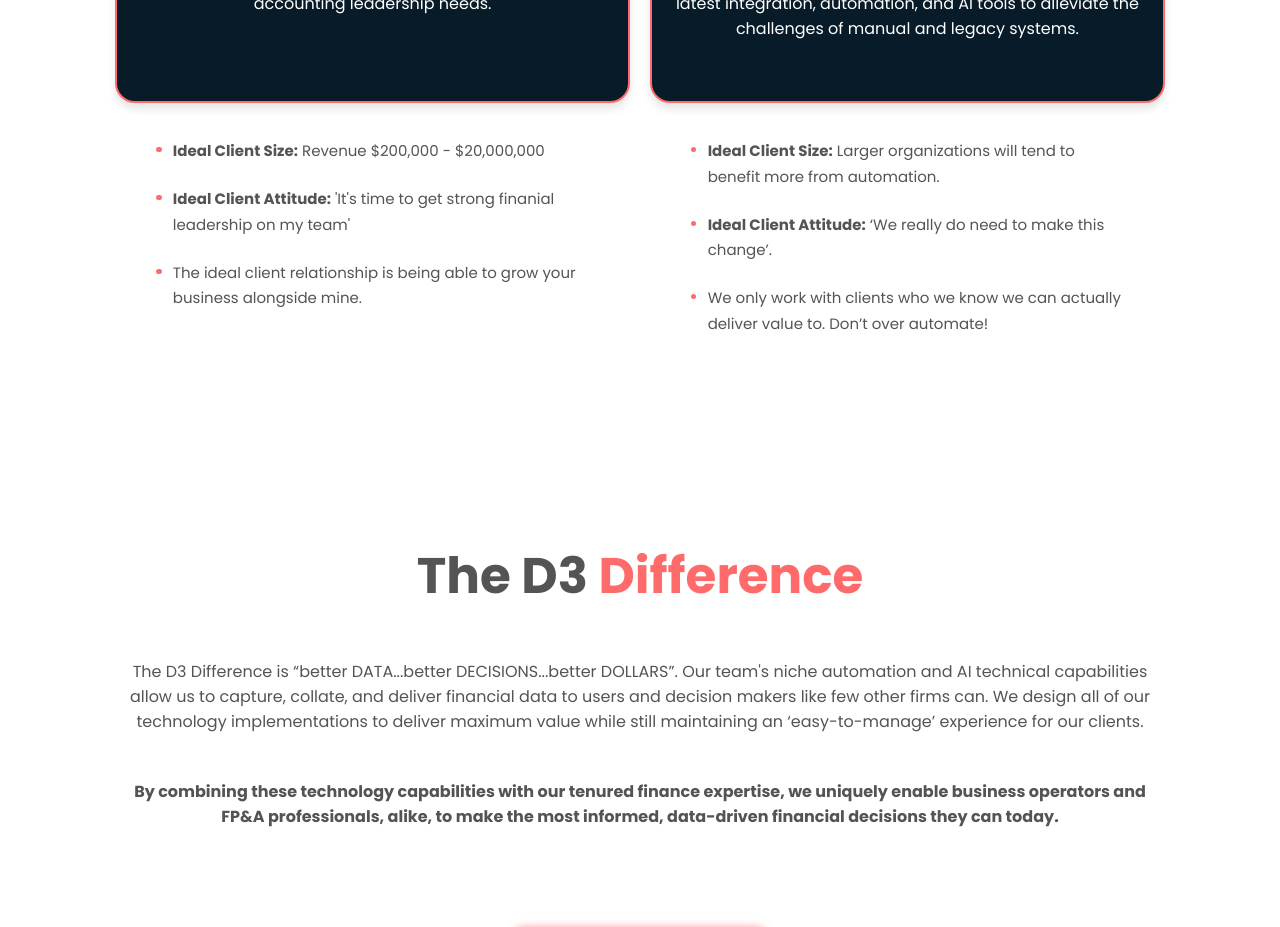
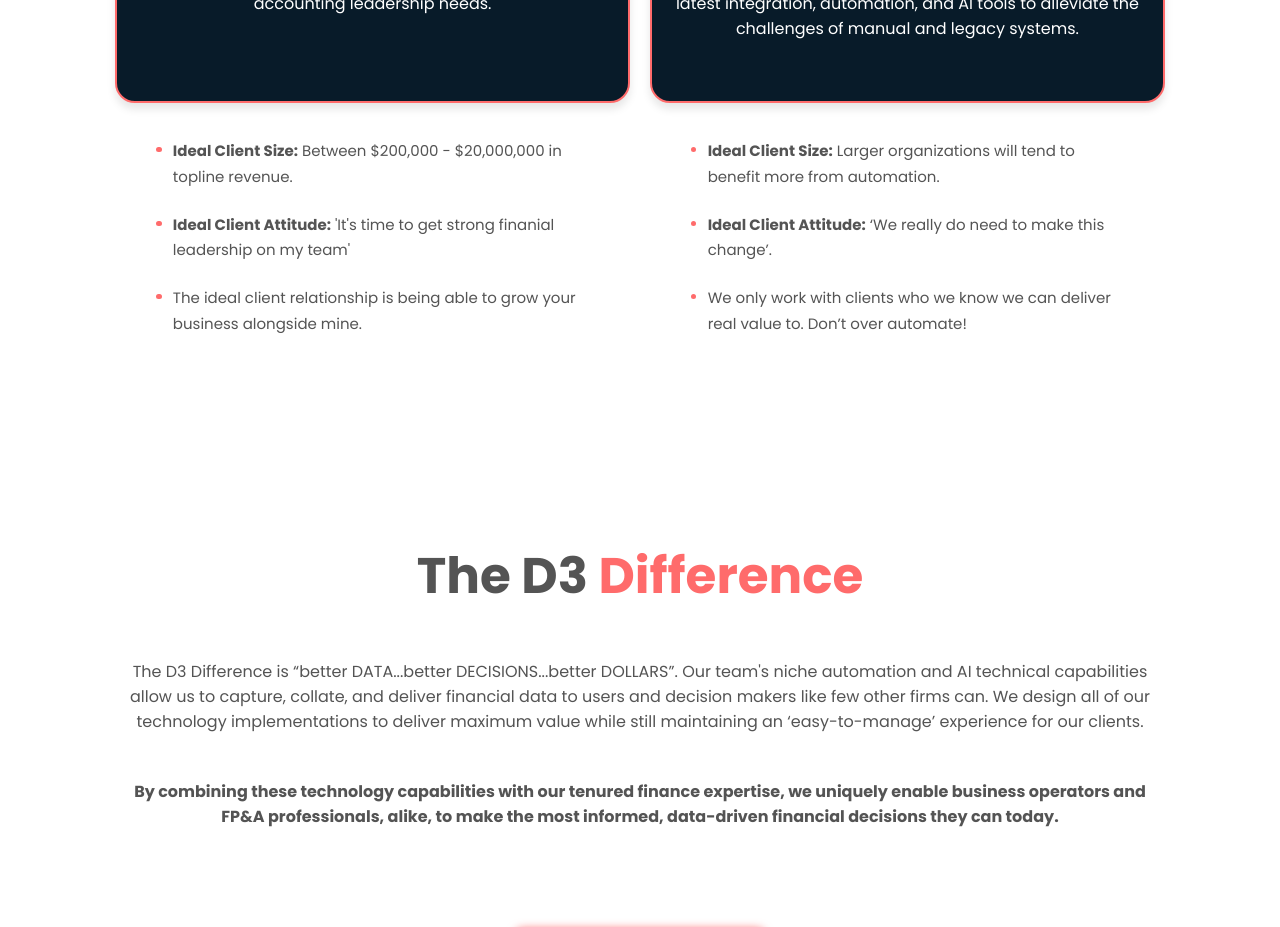
Before and after one commit to kylecburgoyneF9/business_website, a Vue app: page / in a window 1280 px wide. Shown: the part 2260-3187 px from the top of the page. Built offline with nearby package versions, Linux system fonts and the light colour scheme.

Commit message:
Update ServicesOverview.vue

```diff
--- a/src/components/ServicesOverview.vue
+++ b/src/components/ServicesOverview.vue
@@ -25,7 +25,7 @@
           </div>
         </router-link>
         <ul class="styled-list">
-          <li><strong>Ideal Client Size:</strong> Revenue $200,000 - $20,000,000</li>
+          <li><strong>Ideal Client Size:</strong> Between $200,000 - $20,000,000 in topline revenue.</li>
           <li><strong>Ideal Client Attitude:</strong> 'It's time to get strong finanial leadership on my team'</li>
           <li>The ideal client relationship is being able to grow your business alongside mine.</li>
         </ul>
@@ -49,7 +49,7 @@
         <ul class="styled-list">
           <li><strong>Ideal Client Size:</strong> Larger organizations will tend to benefit more from automation.</li>
           <li><strong>Ideal Client Attitude:</strong> ‘We really do need to make this change’.</li>
-          <li>We only work with clients who we know we can actually deliver value to. Don’t over automate!</li>
+          <li>We only work with clients who we know we can deliver real value to. Don’t over automate!</li>
         </ul>
       </div>
     </EqualHeightsWrapper>
```
